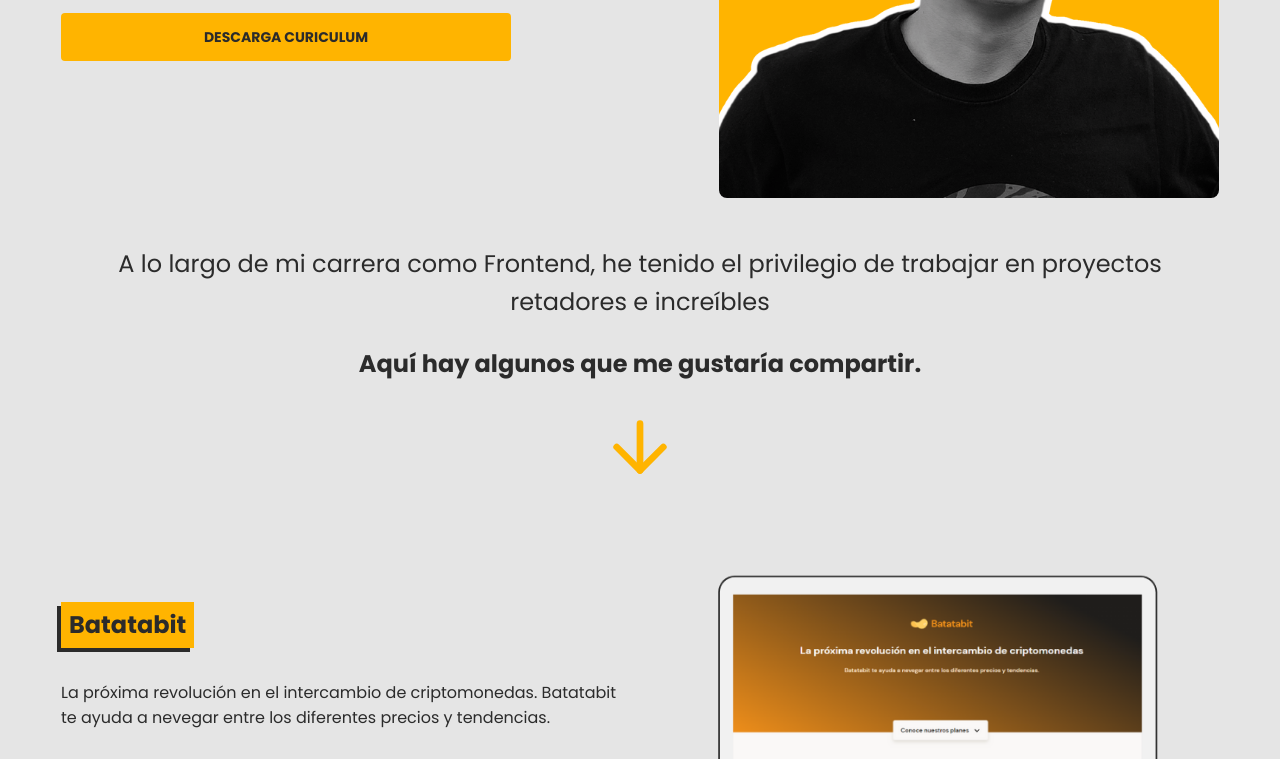
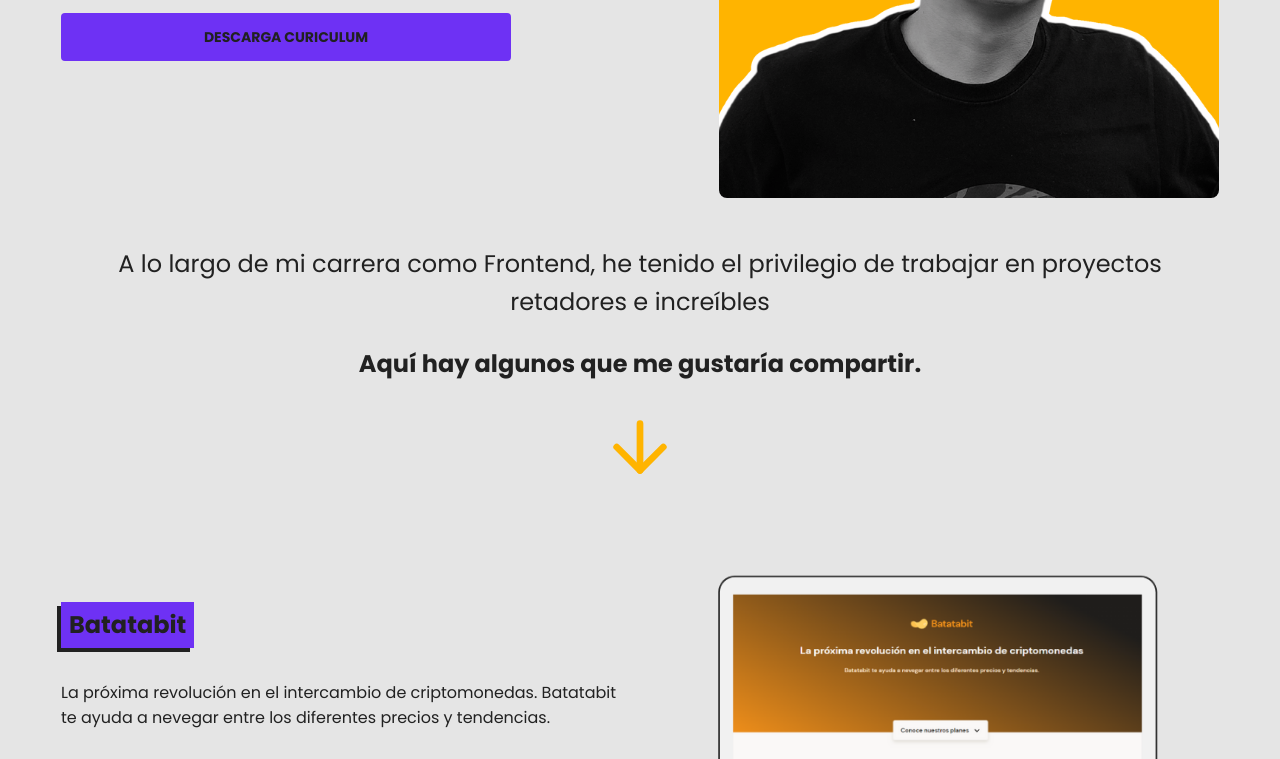
Before and after one commit to jesusmigueldelacruz/figma-portfolio, a plain HTML site: page index.html in a window 1280 px wide. Shown: the part 402-1161 px from the top of the page. Drawn offline with Linux system fonts and the light colour scheme.

Commit message:
actualizacion de colores

```diff
--- a/css/index.css
+++ b/css/index.css
@@ -25,9 +25,9 @@
   --caption: 12px/19px var(--fontBase);
   --background: #e5e5e5;
   /* los gradientes se comportan como imagenes */
-  --black: #2b2b2b;
+  --black: #212121;
   --black2: #000000;
-  --yellow: #ffb400;
+  --yellow: #6e31f4;
   --gray: #767676;
   --white: white;
 }
```
